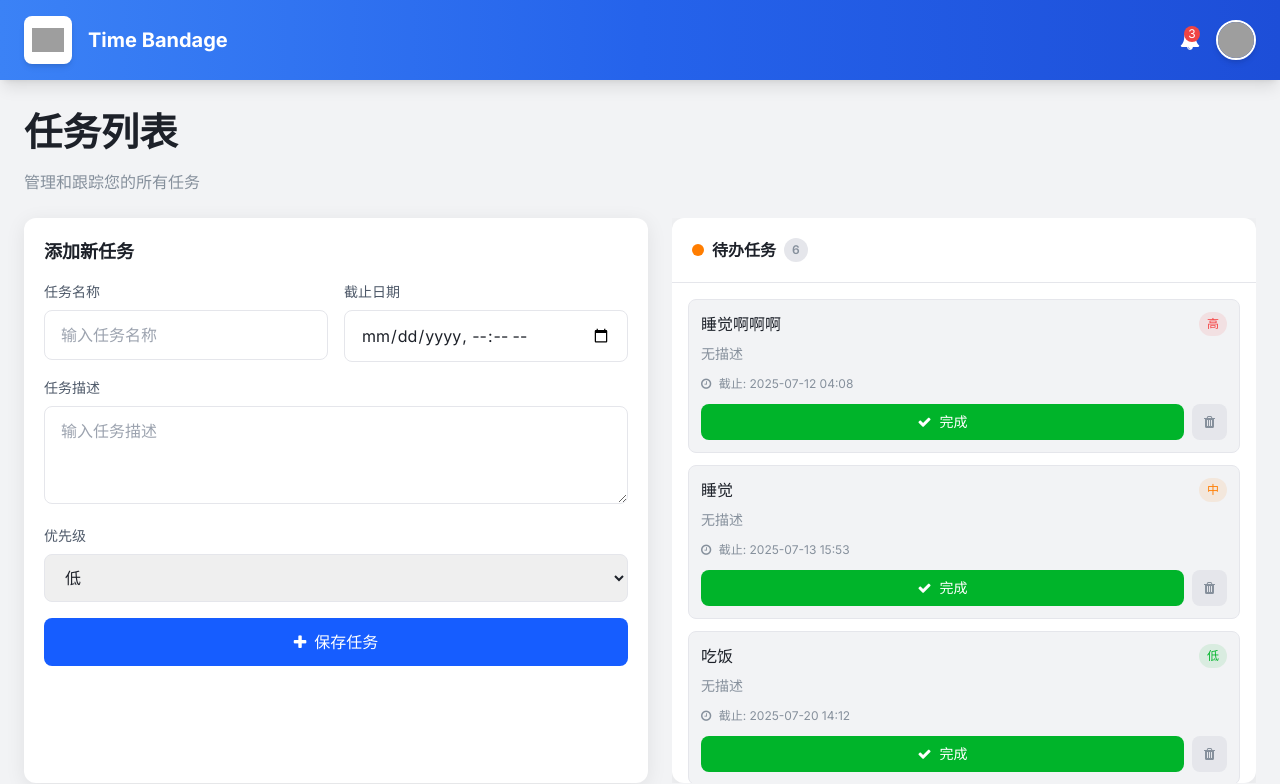
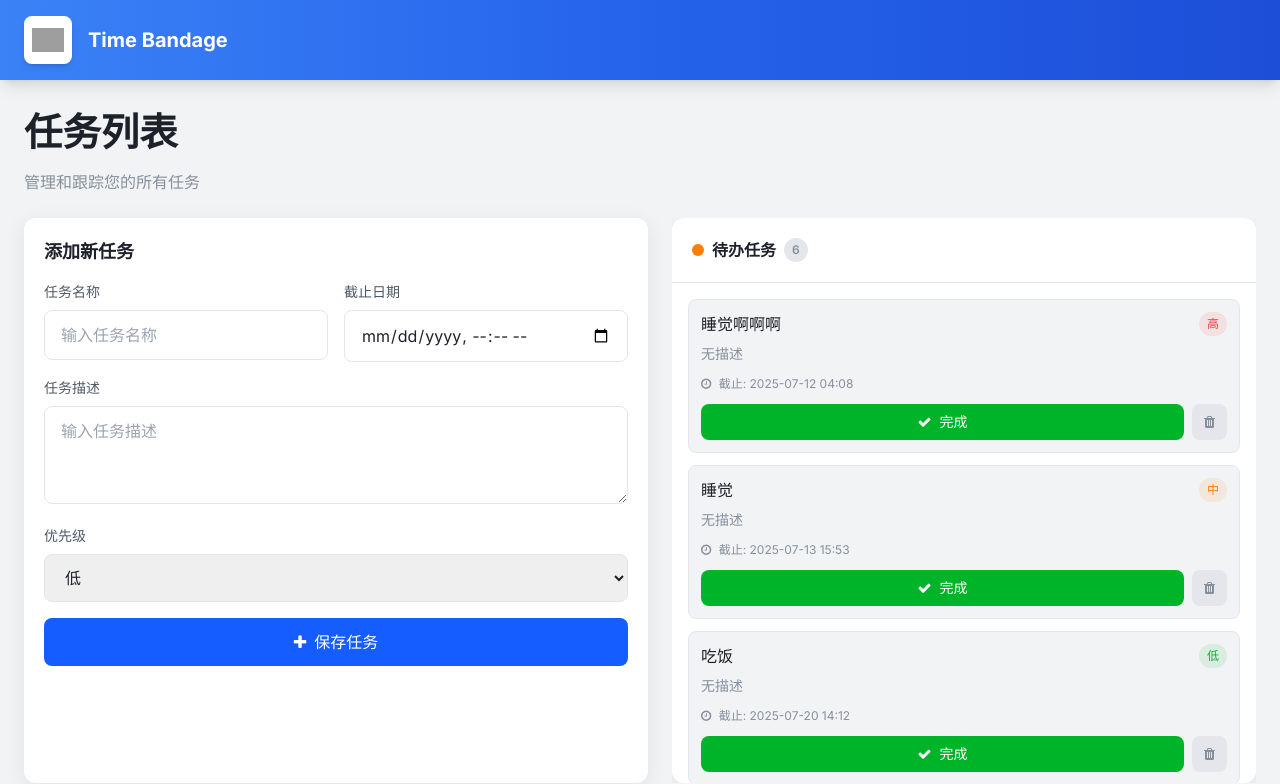
Before and after one commit to Xiao044/F5, a Django app: page / in a window 1280 px wide. Shown: the top 784 px of the page. Run offline with Django 5.2, Linux system fonts and the light colour scheme; data comes from the database, SQL or seed files in the repository; some libraries are stand-ins or nearby versions; grey boxes are pictures that could not be loaded.

Commit message:
删除多余功能

```diff
--- a/code/HelloWorld/tasks/templates/task_list.html
+++ b/code/HelloWorld/tasks/templates/task_list.html
@@ -102,14 +102,8 @@
                 <h1 class="text-xl font-bold text-white ml-2">Time Bandage</h1> <!-- 确保图标和标题之间的间距 -->
             </div>
 
-            <!-- 右侧部分：用户头像和通知 -->
-            <div class="flex items-center space-x-4">
-                <div class="relative">
-                    <i class="fa fa-bell text-xl text-white"></i>
-                    <span class="absolute top-0 right-0 h-4 w-4 rounded-full bg-red-500 text-xs text-white flex items-center justify-center">3</span>
-                </div>
-                <img src="#" alt="用户头像" class="h-10 w-10 rounded-full border-2 border-white shadow-md">
-            </div>
+
+
         </div>
     </header>
 
```
